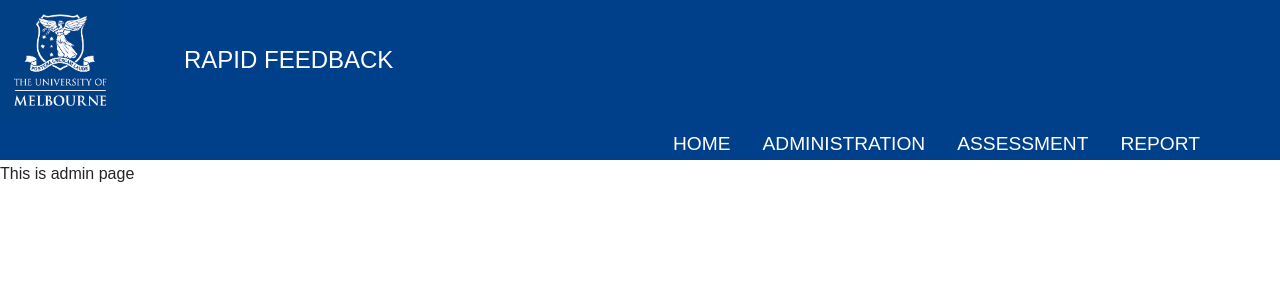
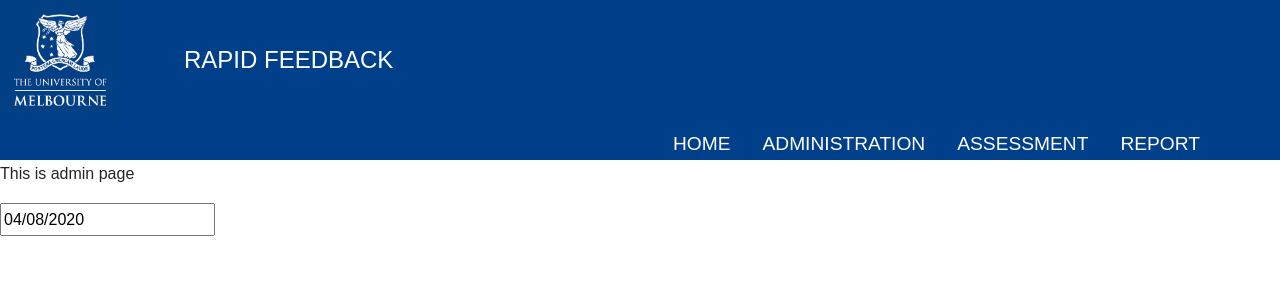
Before and after one commit to caffeaulait/Rapid-Feedback, a React (Create React App) app: page /admin in a window 1280 px wide. Shown: the top 300 px of the page. Built offline with nearby package versions, Linux system fonts and the light colour scheme.

Commit message:
project component

```diff
--- a/package.json
+++ b/package.json
@@ -8,6 +8,7 @@
     "@testing-library/user-event": "^7.2.1",
     "axios": "^0.19.2",
     "react": "^16.13.1",
+    "react-datepicker": "^2.14.1",
     "react-dom": "^16.13.1",
     "react-redux": "^7.2.0",
     "react-router-dom": "^5.1.2",
--- a/src/containers/Admin/Admin.js
+++ b/src/containers/Admin/Admin.js
@@ -2,14 +2,29 @@ import React from 'react';
 import Header from '../../components/Header/Header';
 import { Switch, Route } from 'react-router-dom';
 import Projects from './Projects/Projects';
+import DatePicker from 'react-datepicker';
+import 'react-datepicker/dist/react-datepicker.css';
 
 class Admin extends React.Component {
+  state = {
+    date: new Date(),
+  };
+
+  selectDate = (newDate) => {
+    this.setState({ date: newDate });
+    console.log(this.state.date);
+  };
+
   render() {
     let url = this.props.match.url;
     return (
       <>
         <Header></Header>
         <p>This is admin page</p>
+        <DatePicker
+          selected={this.state.date}
+          onChange={this.selectDate}
+        ></DatePicker>
         <Switch>
           <Route path={url + '/projects'} component={Projects}></Route>
         </Switch>
```
Also changed, not shown: src/components/Project/Project.js (added, +12 -0 lines), 1 other file (tests, documents, lock files or other folders).
